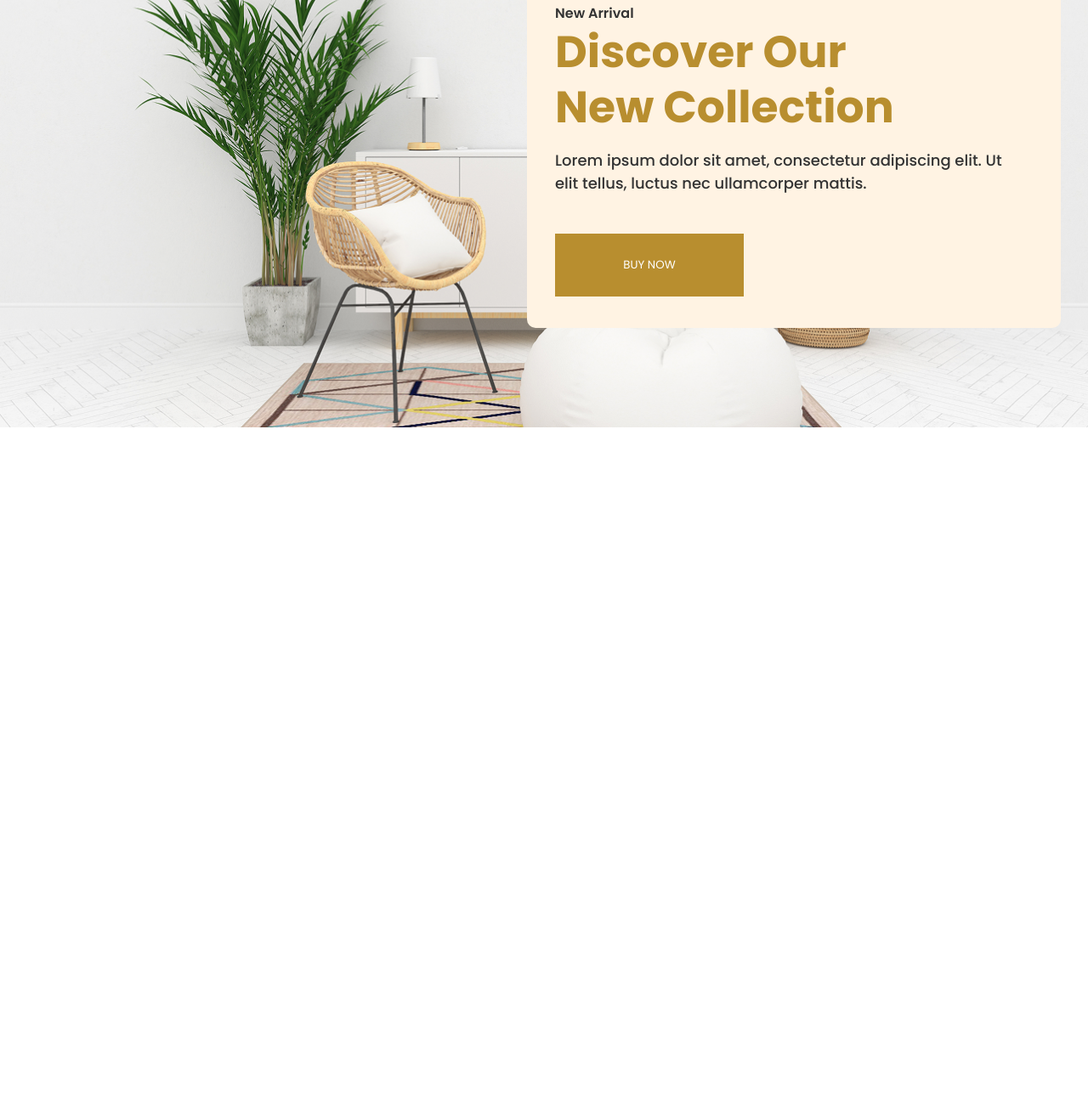
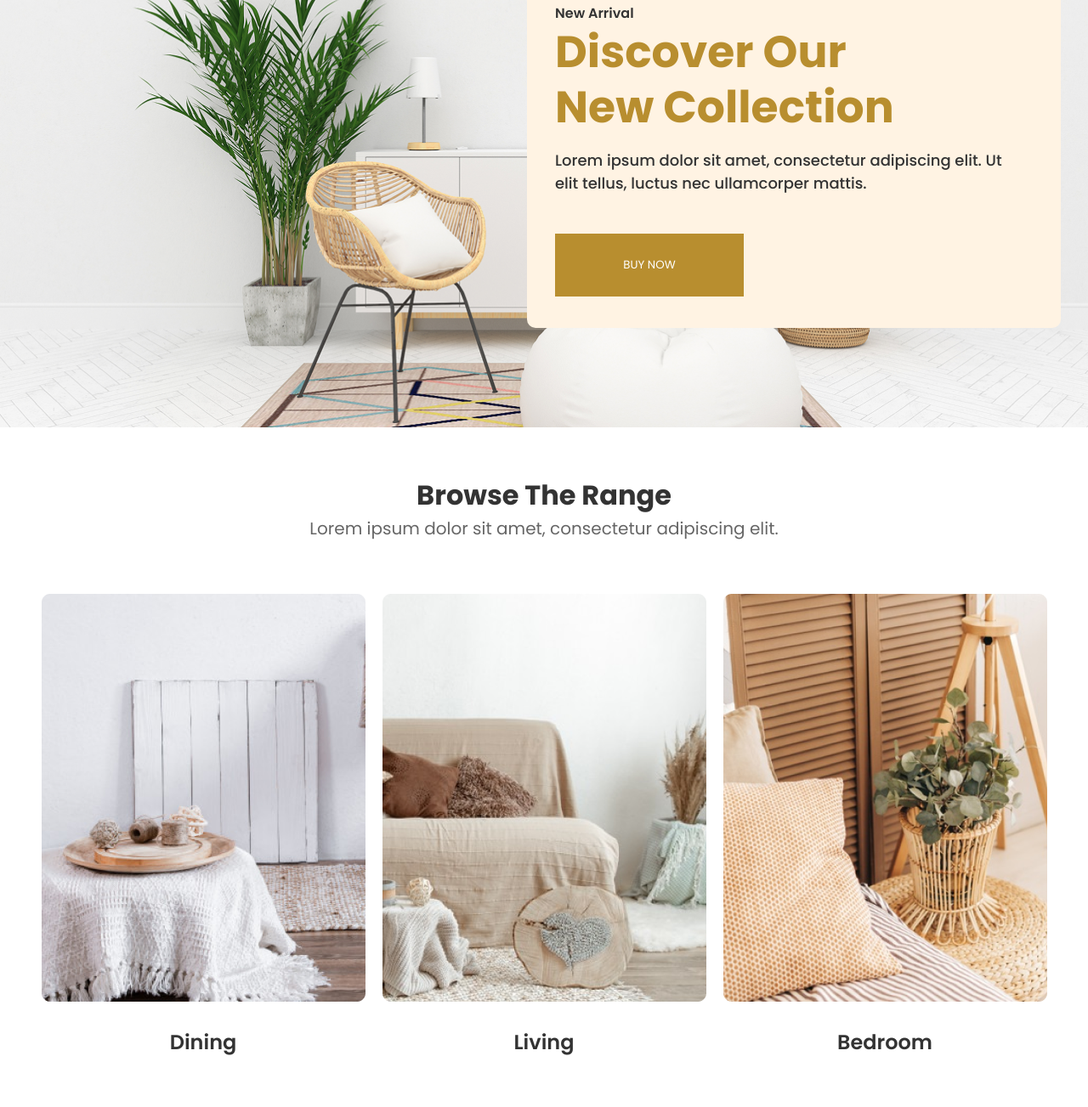
Before and after one commit to ramoncodevale/ecommerce-landing-page, a plain HTML site: page index.html in a window 1280 px wide. Shown: the part 312-1615 px from the top of the page at 85% size. Before the commit the page ends 815 px from the top, so only its background shows below. Drawn offline with Linux system fonts and the light colour scheme.

Commit message:
feat: add container range

```diff
--- a/index.html
+++ b/index.html
@@ -66,6 +66,29 @@
                 </div>
             </div>
         </section>
+
+        <section class="range">
+            <div class="container">
+                <div class="container-range">
+                    <h3>Browse The Range</h3>
+                    <p>Lorem ipsum dolor sit amet, consectetur adipiscing elit.</p>
+                </div>
+                <div class="container-imgs">
+                    <div class="container-name">
+                        <img src="./assets/image-dining.png" alt="Image Dining">
+                        <p>Dining</p>
+                    </div>
+                    <div class="container-name">
+                        <img src="./assets/image-living-room.png" alt="Image Living">
+                        <p>Living</p>
+                    </div>
+                    <div class="container-name">
+                        <img src="./assets/image-bedrom.png" alt="Image Bedrom">
+                        <p>Bedroom</p>
+                    </div>
+                </div>
+            </div>
+        </section>
     </main>
 </body>
 
--- a/styles/styles.css
+++ b/styles/styles.css
@@ -143,3 +143,47 @@ header a {
     border: none;
     margin-top: 46px;
 }
+
+.range {
+    padding-top: 56px;
+    padding-bottom: 62px;
+}
+
+.container-range {
+    display: flex;
+    flex-direction: column;
+    align-items: center;
+}
+
+.container-range h3 {
+    font-weight: 700;
+    color: var(--font-color);
+    font-size: 32px;
+}
+
+.container-range p {
+    font-weight: 400;
+    font-size: 20px;
+    color: var(--font-color-1);
+}
+
+.container-imgs {
+    display: flex;
+    justify-content: center;
+    gap: 20px;
+    padding-top: 62px;
+    padding-bottom: 56px;
+}
+
+.container-name {
+    display: flex;
+    flex-direction: column;
+    align-items: center;
+}
+
+.container-name p {
+    font-weight: 600;
+    font-size: 24px;
+    color: var(--font-color);
+    padding-top: 30px;
+}
```
Also changed, not shown: assets/image-bedrom.png (added), assets/image-dining.png (added), assets/image-living-room.png (added). Lines whose indentation alone changed are shown as unchanged.
